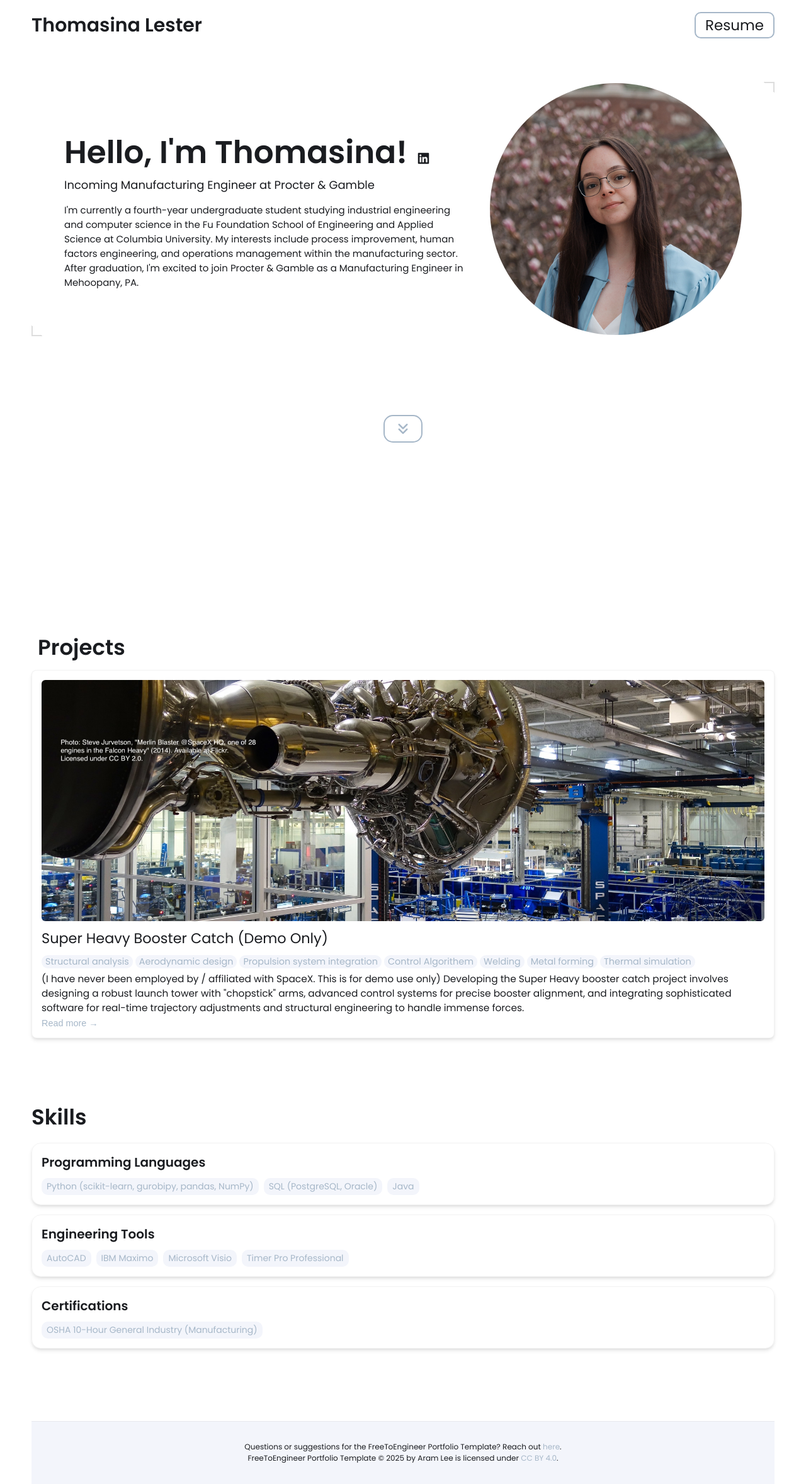
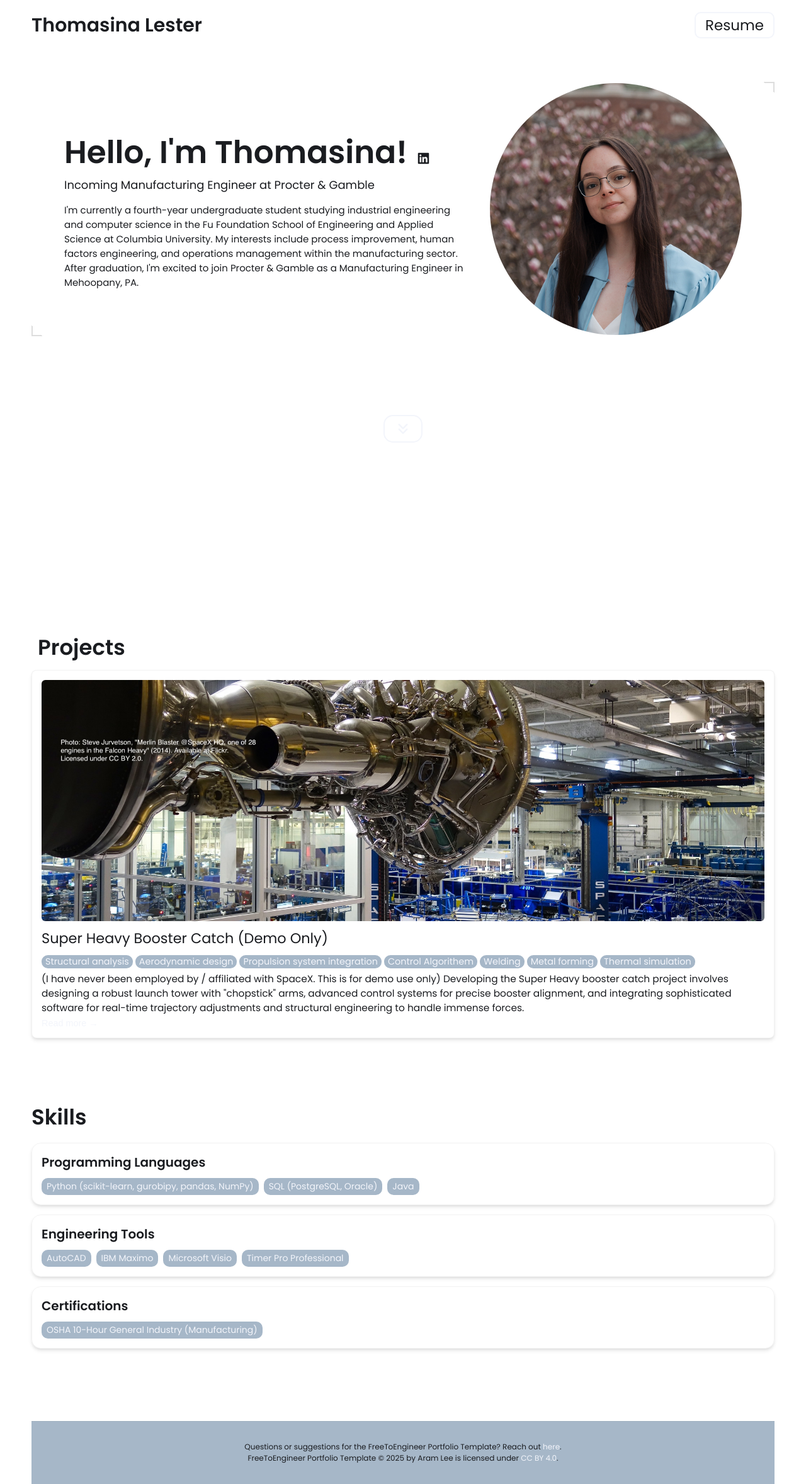
Before and after one commit to thomasinalester/thomasinalester.github.io, a Jekyll site: the page built from index.html, in a window 1280 px wide. Shown: the whole page at 63% size. Built offline with Jekyll 4.4.1, drawn with Linux system fonts in a browser that asks for light colours.

Commit message:
Update _config.yml

```diff
--- a/_config.yml
+++ b/_config.yml
@@ -40,10 +40,10 @@ skills:
 colors:
   text: "#1a1c20"
   border: "#ddd"
-  link: "#a6b7c8"
-  highlight: "#a6b7c8"
+  link: "#f3f5fb"
+  highlight: "#f3f5fb"
   background: "#ffffff"
-  light_background: "#f3f5fb"
+  light_background: "#a6b7c8"
 
 basic theme:
   text: "#1a1c20"
```
